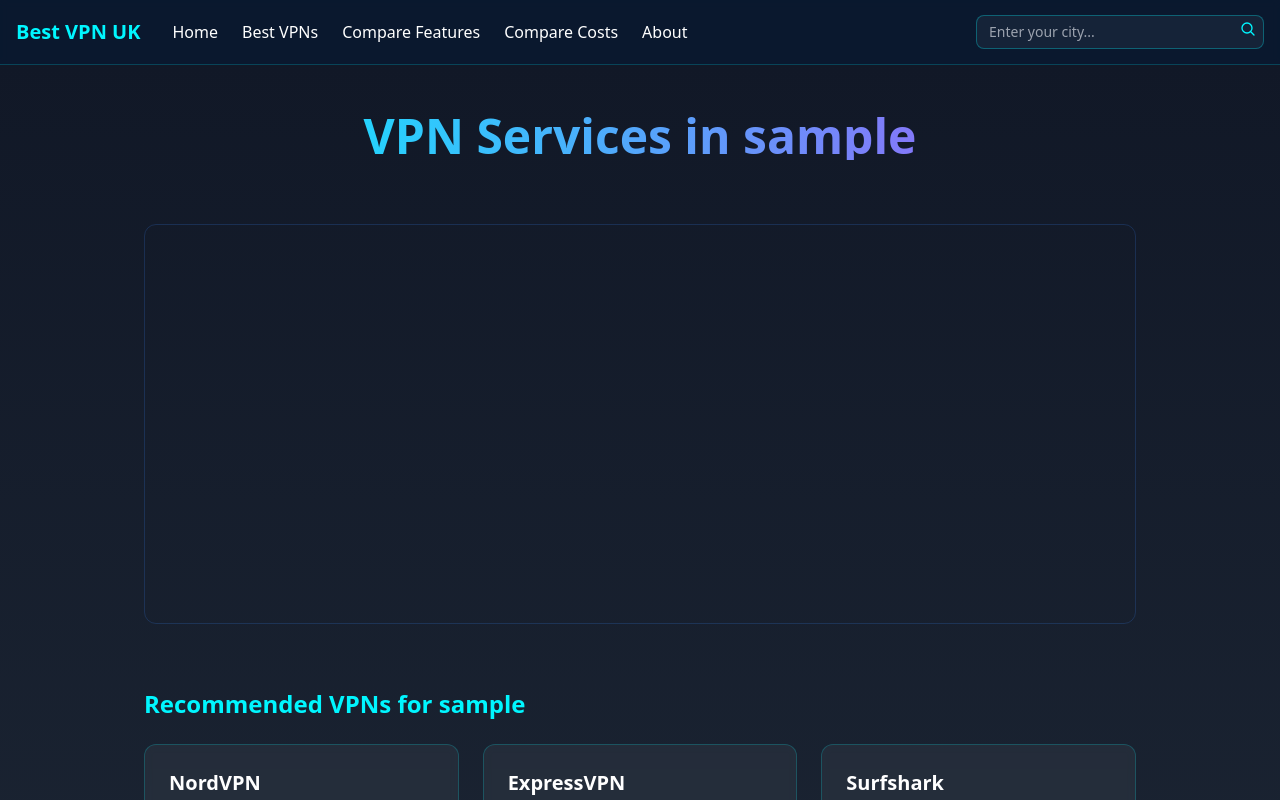
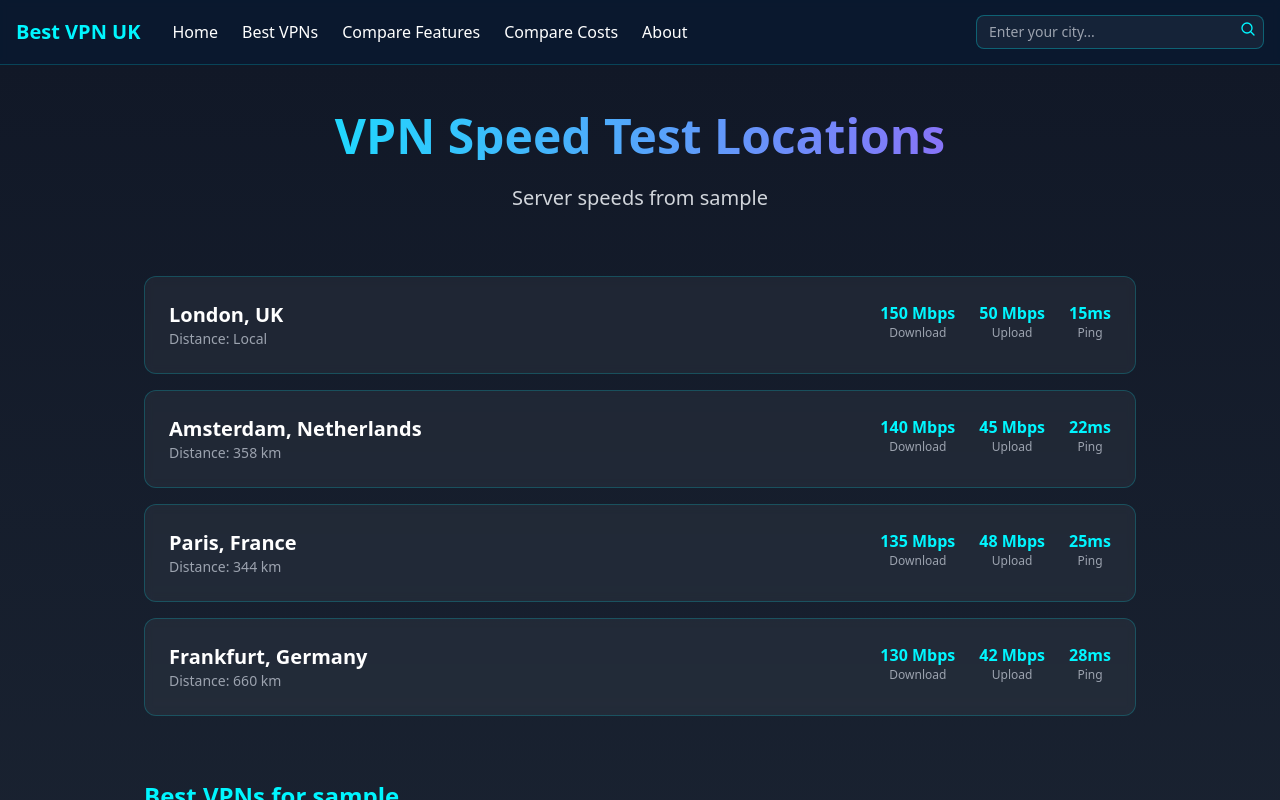
Before and after one commit to GergulasBalint/bestvpn, a React (Vite) app: page / in a window 1280 px wide. Both pictures are taken after typing "Sample" into the empty fields and a click on the button 1248 px from the left and 29 px from the top of the page. Shown: the top 800 px of the page. Built offline with nearby package versions, Linux system fonts and the light colour scheme.

Commit message:
city stuff

```diff
--- a/src/pages/CityVPN.tsx
+++ b/src/pages/CityVPN.tsx
@@ -1,81 +1,111 @@
-import { FC, useEffect } from 'react';
+import { FC } from 'react';
 import { useParams } from 'react-router-dom';
 import { Helmet } from 'react-helmet';
 import { vpnData } from '../data/vpnData';
 
-const cityCoordinates: Record<string, { lat: number; lng: number }> = {
-  'london': { lat: 51.5074, lng: -0.1278 },
-  'manchester': { lat: 53.4808, lng: -2.2426 },
-  'birmingham': { lat: 52.4862, lng: -1.8904 },
-  'edinburgh': { lat: 55.9533, lng: -3.1883 },
-  // Add more cities as needed
-};
+interface SpeedTestLocation {
+  city: string;
+  country: string;
+  download: string;
+  upload: string;
+  ping: string;
+  distance: string;
+}
 
 const CityVPN: FC = () => {
   const { cityName } = useParams<{ cityName: string }>();
-  const normalizedCityName = cityName?.toLowerCase() || '';
-  const cityCoords = cityCoordinates[normalizedCityName];
 
-  useEffect(() => {
-    if (cityCoords) {
-      const googleMapScript = document.createElement('script');
-      googleMapScript.src = `https://maps.googleapis.com/maps/api/js?key=${import.meta.env.VITE_GOOGLE_MAPS_API_KEY}`;
-      googleMapScript.async = true;
-      googleMapScript.defer = true;
-      window.document.body.appendChild(googleMapScript);
-
-      googleMapScript.addEventListener('load', () => {
-        const map = new google.maps.Map(document.getElementById('city-map'), {
-          center: cityCoords,
-          zoom: 13,
-          styles: [
-            { elementType: "geometry", stylers: [{ color: "#242f3e" }] },
-            { elementType: "labels.text.stroke", stylers: [{ color: "#242f3e" }] },
-            { elementType: "labels.text.fill", stylers: [{ color: "#746855" }] },
-            // Add more styles as needed
-          ]
-        });
-
-        new google.maps.Marker({
-          position: cityCoords,
-          map,
-          title: cityName
-        });
-      });
-
-      return () => {
-        document.body.removeChild(googleMapScript);
-      };
+  const speedTestLocations: SpeedTestLocation[] = [
+    {
+      city: "London",
+      country: "UK",
+      download: "150 Mbps",
+      upload: "50 Mbps",
+      ping: "15ms",
+      distance: "Local"
+    },
+    {
+      city: "Amsterdam",
+      country: "Netherlands",
+      download: "140 Mbps",
+      upload: "45 Mbps",
+      ping: "22ms",
+      distance: "358 km"
+    },
+    {
+      city: "Paris",
+      country: "France",
+      download: "135 Mbps",
+      upload: "48 Mbps",
+      ping: "25ms",
+      distance: "344 km"
+    },
+    {
+      city: "Frankfurt",
+      country: "Germany",
+      download: "130 Mbps",
+      upload: "42 Mbps",
+      ping: "28ms",
+      distance: "660 km"
     }
-  }, [cityName, cityCoords]);
+  ];
 
   return (
     <>
       <Helmet>
-        <title>VPN in {cityName} - Best VPN UK</title>
-        <meta name="description" content={`Find the best VPN services and secure locations in ${cityName}.`} />
+        <title>VPN Speed Test Locations - {cityName} - Best VPN UK</title>
+        <meta name="description" content={`VPN speed test results and server locations near ${cityName}. Find the fastest VPN servers in your area.`} />
       </Helmet>
 
       <div className="min-h-screen bg-gradient-to-b from-gray-900 to-gray-800 text-white">
         <main className="max-w-5xl mx-auto px-4 py-12">
           <header className="text-center mb-16">
             <h1 className="text-5xl font-bold mb-6 bg-gradient-to-r from-cyber-blue to-purple-500 text-transparent bg-clip-text">
-              VPN Services in {cityName}
+              VPN Speed Test Locations
             </h1>
+            <p className="text-xl text-gray-300">
+              Server speeds from {cityName}
+            </p>
           </header>
 
-          {/* City Map */}
-          <div className="mb-16">
-            <div
-              id="city-map"
-              className="w-full h-[400px] rounded-xl overflow-hidden"
-              style={{ border: '1px solid rgba(59, 130, 246, 0.2)' }}
-            />
-          </div>
+          {/* Speed Test Locations */}
+          <section className="mb-16">
+            <div className="grid gap-4">
+              {speedTestLocations.map((location) => (
+                <div
+                  key={location.city}
+                  className="bg-white/5 backdrop-blur-sm p-6 rounded-xl border border-cyber-blue/20 hover:border-cyber-blue/40 transition-colors"
+                >
+                  <div className="flex flex-wrap justify-between items-start gap-4">
+                    <div>
+                      <h3 className="text-xl font-semibold text-white">
+                        {location.city}, {location.country}
+                      </h3>
+                      <p className="text-sm text-gray-400">Distance: {location.distance}</p>
+                    </div>
+                    <div className="flex gap-6">
+                      <div className="text-center">
+                        <div className="text-cyber-blue font-bold">{location.download}</div>
+                        <div className="text-xs text-gray-400">Download</div>
+                      </div>
+                      <div className="text-center">
+                        <div className="text-cyber-blue font-bold">{location.upload}</div>
+                        <div className="text-xs text-gray-400">Upload</div>
+                      </div>
+                      <div className="text-center">
+                        <div className="text-cyber-blue font-bold">{location.ping}</div>
+                        <div className="text-xs text-gray-400">Ping</div>
+                      </div>
+                    </div>
+                  </div>
+                </div>
+              ))}
+            </div>
+          </section>
 
           {/* VPN Recommendations */}
           <section className="mt-16">
-            <h2 className="text-2xl font-bold text-cyber-blue mb-6">Recommended VPNs for {cityName}</h2>
+            <h2 className="text-2xl font-bold text-cyber-blue mb-6">Best VPNs for {cityName}</h2>
             <div className="grid md:grid-cols-3 gap-6">
               {vpnData.slice(0, 3).map((vpn) => (
                 <div key={vpn.id} className="bg-white/5 backdrop-blur-sm p-6 rounded-xl border border-cyber-blue/20">
```
